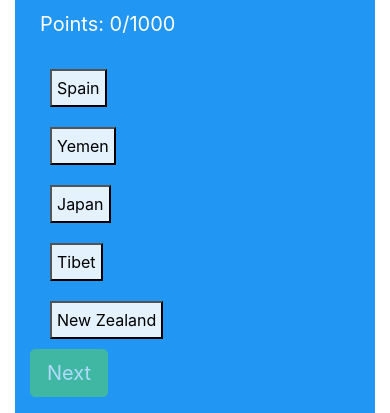
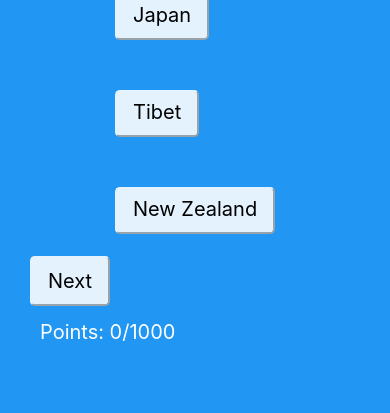
Before and after one commit to nlin0907/greetings, a Flask app: page /quiz/1 in a window 390 px wide; the page is wider, and only the part inside the window is pictured. Shown: the part 641-1054 px from the top of that part. After the commit the page ends 982 px from the top of that part, so only its background shows below. Run offline with Flask 2, Linux system fonts and the light colour scheme; some libraries are stand-ins or nearby versions.

Commit message:
new files

```diff
--- a/static/main.css
+++ b/static/main.css
@@ -4,13 +4,32 @@
     color: blue;
 }
 
+body{
+    background-color: #2196F3;
+}
+
 .ans_option{
-    margin-left: 20px;
-    margin-top: 20px;
-    padding: 5px;
+    margin-left: 100px;
+    margin-top: 50px;
+    padding-top: 5px;
+    /* border-radius: 5px solid white; */
     background-color: #E3F2FD;
+    border-color: #E3F2FD;
     color: black;
-    border-radius: 5px solid white;
+}
+
+
+.media_source{
+    margin-left: 15%;
+    width: 70%;
+    height: auto;
+}
+
+.text-media{
+    font-size: 25px;
+    width: 80% !important;
+    text-align:center;
+    color: white;
 }
 
 .bold{
@@ -27,10 +46,14 @@
     font-weight: bold;
 }
 
+#question_number{
+    font-size: 20px;
+    text-align: center;
+}
+
 .question{
-    margin-bottom: 10px;
+    margin-bottom: 15px;
     text-align:center;
-    margin-top: 20px;
     color: black;
     -webkit-text-stroke: 1px black;
     font-size: 30px;
@@ -45,7 +68,7 @@
     color: black;
 }
 .main{
-    background-color: #7DBEBB;
+    background-color: #2196F3;
     color: white;
 
 }
@@ -66,15 +89,18 @@
     background-color: #E3F2FD;
     color: black;
     font-size: 20px;
-    border-radius: 5px solid white;
+    border-color: #E3F2FD;
 }
 #next{
-    background-color: #4FC978;
-    border-color: #4FC978
+    background-color: #E3F2FD;
+    border-color: #E3F2FD;
+    color: black;
 }
 #feedback{
-    margin: 10px;
-    font-size: 20px;
+    margin-top: 20px;
+    margin-bottom: 10px;
+    font-size: 30px;
+    -webkit-text-stroke: 0.5px white;
 }
 #additions{
     margin: 20px;
--- a/static/quiz.js
+++ b/static/quiz.js
@@ -69,15 +69,17 @@ $(document).ready(function(){
                 if(i==0){
                     let new_topic= $("<div>"+item+"</div>")
                     $("#additional").append(new_topic)
+                    console.log("GOODBYEEEE")
                 }
                 else if(i%2!=0){
                     let new_topic= $("<div>"+item+"</div>")
                     $("#additional").append(new_topic)
+                    console.log("OKKKKKK")
                 }
                 else{
                     //let new_topic=$("<button type='button' value='" + item +"' class='play_audio'>"+"<img src='https://cdn1.iconfinder.com/data/icons/playback-controls/24/172-512.png'>"+"</button>")
                     let new_topic= $("<audio controls><source src='http://localhost:5000/'"+item+"type='audio/mp3'></audio>")
-
+                    console.log("HEREEEE")
                     $("#additional").append(new_topic)
                 }
             })
@@ -98,14 +100,14 @@ $(document).ready(function(){
     }
 
     $.each(info["answers"], function(i, ans){
-        let new_answer= $("<button type='button' value='" + ans +"' class='ans_option'>"+ans+"</button>")
+        let new_answer= $("<button type='button' class='btn-lg ans_option' value='" + ans +"' class='ans_option'>"+ans+"</button>")
         $("#answer_choices").append(new_answer)
-        $("#answer_choices").append($('</br>'))
 
-        $("#correct_mark").append()
+        // $("#correct_mark").append()
     })
 
     $("#points_calculator").text("Points: "+info["points"]+"/1000")
+    $("#question_number").text("Question: "+info["id"]+"/10")
 
     $(".ans_option").click(function(){
         current_choice = $(this).attr("value")
@@ -113,7 +115,6 @@ $(document).ready(function(){
         tries += 1
         console.log(tries)
         if(current_choice == info["correct_answer"]){
-
             $(this).css('background-color','#4FC978')
             console.log("TRIES!" + tries)
             if(tries==1){
@@ -144,7 +145,7 @@ $(document).ready(function(){
             console.log(points)
 
         }else{
-            $(this).css('background-color','#D21404')
+            $(this).css('background-color','#D21404 !important')
             $("#feedback").text("Try again")
             $("#feedback").css('color','#D21404')
             $('#next').prop('disabled', true)
--- a/templates/layout.html
+++ b/templates/layout.html
@@ -56,5 +56,5 @@
         {% endblock %}
     </div>
 
-  </body>
+  </body
 </html>
--- a/templates/quiz.html
+++ b/templates/quiz.html
@@ -9,30 +9,51 @@
 </script>
 
 <div class="container bkg">
-    <h1 class="question pad">{{info["question"]}}</h1>
+    <div id="question_number"></div>
+    <h1 class="question">{{info["question"]}}</h1>
     <div class="row">
+        <div class="col-md-3"></div>
         <div class="col-md-6">
             <div id="additional"></div>
             {% if info["media_type"]=="image" %}
                 <img class="media_source" src={{info["media"]}} alt="Image of greeting" width="500" height="400"></img>
             {% elif info["media_type"]=="text" %}
-                <div class="media_source">{{info["media"]}}</div>
+                <div class="media_source text-media">{{info["media"]}}</div>
             {% elif info["media_type"]=="audio" %}
 
                 <audio controls>
                 <source src={{info["media"]}} type="audio/mp3">
                 </audio>
             {% endif %}
+        </div>
+            <div class="col-md-3"></div>
+    </div>
+    <div class="row">
+            <div id="answer_choices"></div>
+    </div>
+    <div class="row">
+        <div class="col-md-10"></div>
+        <div class="col-md-2">
+            <div id="feedback"></div>
+        </div>
+    </div>
+    <div class="row">
+        <div class="col-md-10"></div>
+        <div class="col-md-2">
+            <button id="next" class="btn-lg" type="button">Next</button>
+        </div>
+    </div>
+    <div class="row">
+        <div class="col-md-10"></div>
+        <div class="col-md-2">
             <div id="points_calculator"></div>
         </div>
-        <div class="col-md-3">
-            <div id="answer_choices"></div>
-            <div id="feedback"></div>
-            <button id="next" class="btn btn-primary btn-lg" type="button">Next</button>
-        </div>
+    </div>
+    <div class="row"></div>
         <div class="col-md-1">
             <div id="correct_mark"></div>
         </div>
+    </div>
     </div>
 </div>
 
--- a/templates/quizhome.html
+++ b/templates/quizhome.html
@@ -46,7 +46,7 @@
     </div>
 
 
-<a href="/quiz/1"><button id="begin" type="button">Begin</button></a>
+<a href="/quiz/1"><button id="begin" class="btn-lg" type="button">Begin</button></a>
 
 </div>
 
```
Also changed, not shown: 3 other files.
